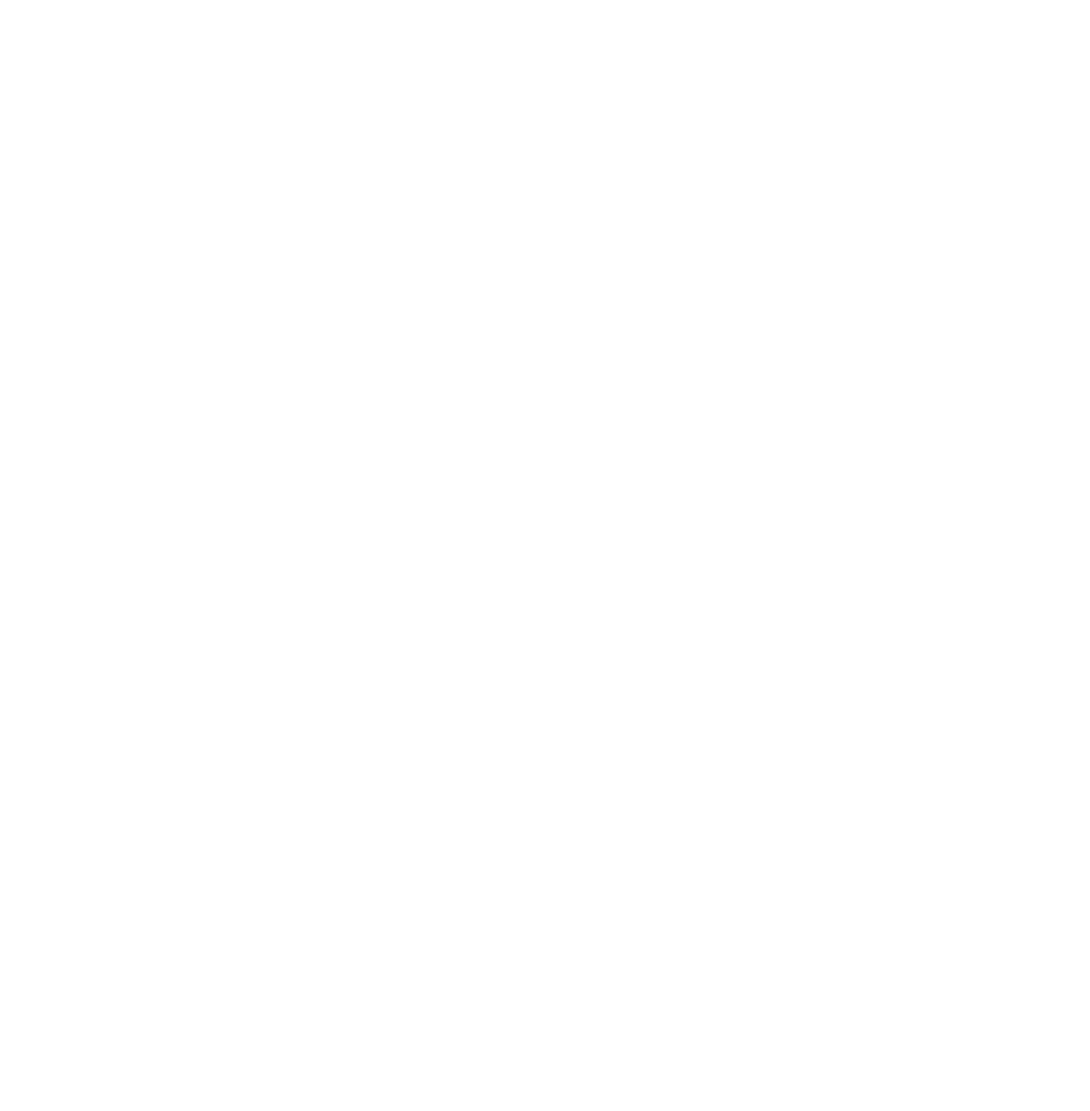
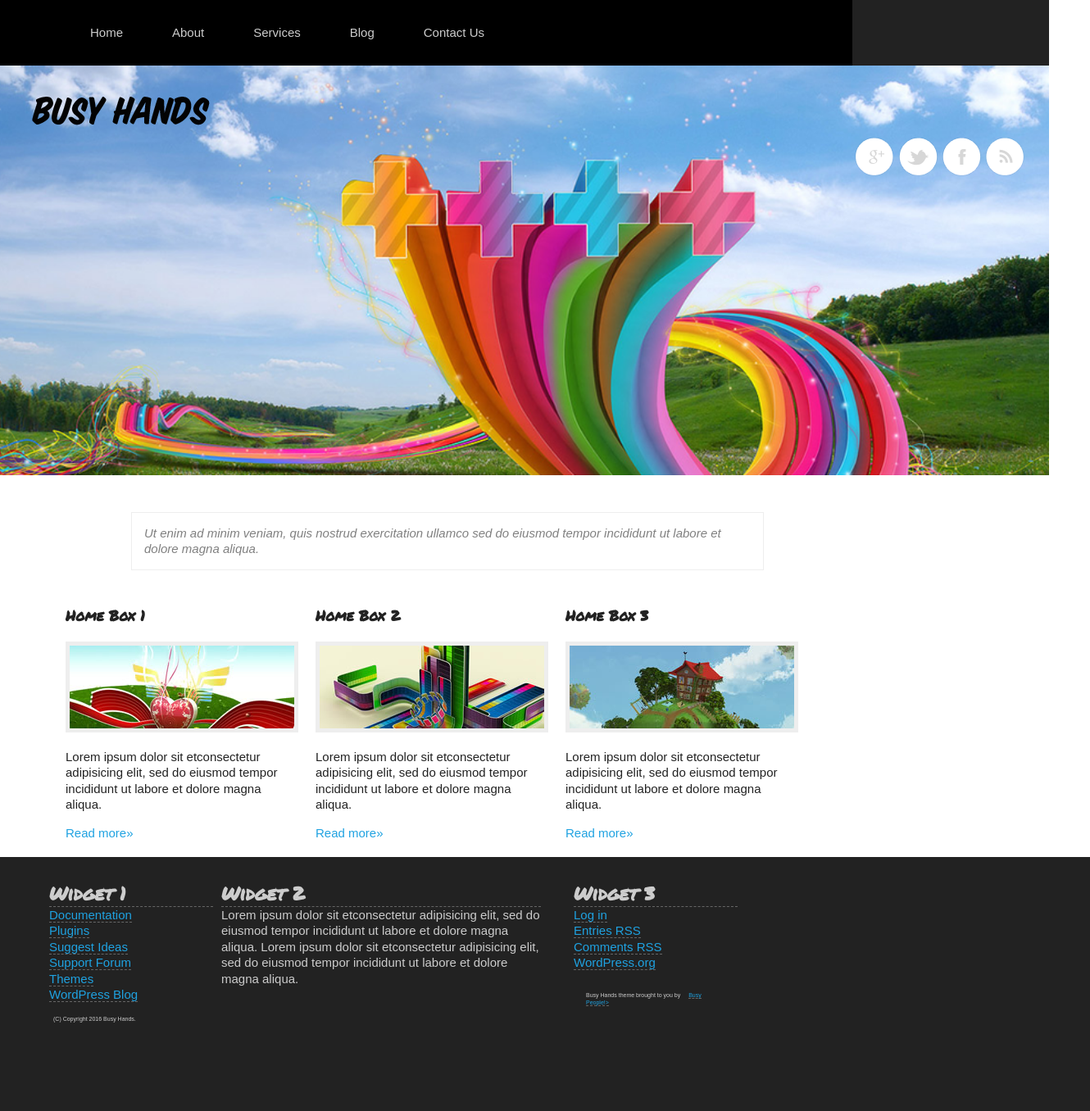
Before and after one commit to vdigregorio/fewd90week3, a plain HTML site: page index.html in a window 1280 px wide. Shown: the whole page at 82% size, 1330 px wide, since content can reach past the window. Before the commit the page ends 800 px from the top, so only its background shows below. Drawn offline with Linux system fonts and the light colour scheme.

Commit message:
initial commit hw
homework week 3

```diff
--- a/css/style.css
+++ b/css/style.css
@@ -1,20 +1,204 @@
 * {
+  padding: 0;
   margin: 0;
-  padding: 0;
 }
-
 body {
   font-family: Arial, Helvetica, sans-serif;
   font-size: 15px;
   color: #222222;
   line-height: 1.3;
+  width: 100%;
+}
+#header{
+  width: 100%;
+  background-color: #222222;
+}
+#marginart{
+  margin: 15px 15px 15px 0;
+}
+blockquote{
+  font-size: 15px;
+  margin: 45px 110px 45px 110px;
+  width: 740px;
+  display: center block;
+  padding: 15px;
+  border: solid 1px #eee;
+  overflow: auto;
+  font-style: italic;
+  color: gray;
 }
 
+h1{
+font-family: "permanent marker";
+margin: 0 0 20px 0;
+}
+article{
+  width: 290px;
+  float: left;
+  margin-left: 45px;
+  margin-right: 45px;
+}
+#UH{
+
+}
+
+.homebox{
+  width: 960px;
+  float: left;
+  margin-bottom: 20px;
+  margin-left: 50px;
+}
+#homebox1{
+  margin: 0 0 0 30px;
+}
+#homebox1 a{
+  color: #1FA2E1;
+
+}
+#homebox2{
+  margin: 0 15px 0 15px;
+}
+#homebox2 a{
+  color: #1FA2E1;
+
+}
+#homebox3{
+  margin: 0 0 0;
+}
+#homebox3 a{
+  color: #1FA2E1;
+
+}
+.clearfix{
+  background-color: black;
+  width: 100%;
+}
+.footer{
+  width: 100%;
+  height: 300px;
+  background-color: #222;
+  padding-top: 10px;
+  padding-left: 50px;
+  color: #222;
+}
+.footer a{
+  color: #1FA2E1;
+  border-bottom: dashed 1px #666;
+  margin: 10px;
+
+
+}
+
+h2{
+  margin-top: 20px;
+  margin-left: 10px;
+  font-family: "permanent marker";
+  color: #ccc;
+  border-bottom: dashed 1px #666;
+}
+p{
+  color: #ccc;
+}
+#bh{
+
+}
+#widget1{
+  width: 210px ;
+  float: left;
+  position: block inline;
+}
+#widget1 p{
+  margin: 15px;
+  font-size: 7px;
+}
+#widget2{
+ width: 400px ;
+ float: left;
+ position: block inline;
+ overflow: auto;
+}
+#widget2 p{
+  margin-left: 10px;
+}
+#widget3{
+  width: 210px ;
+  float: left;
+  position: block inline;
+  margin-left: 30px;
+}
+#widget3 p{
+  font-size: 7px;
+  margin: 25px;
+}
+
+.home a{
+  color: #cccccc;
+  text-decoration: none;
+  display: inline;
+  float: left;
+  padding: 30px;
+}
+a{
+  text-decoration: none;
+}
+.hero-inner{
+float: right;
+display: inline-block;
+
+text-decoration: none;
+}
+
+.container{
+  width: 100%;
+}
+.home:hover{
+  background-color: ;
+  color: #1FA2E1;
+  transition: all 0.2s;
+  width: 960px;
+}
+#hero{
+  background-image: url("../images/photobanner.png");
+  background-size: cover;
+  background-position: center center;
+  width: 100%;
+  height: 500px;
+  position: relative;
+  overflow: hidden;
+}
+.terms1{
+display: block;
+}
+.terms2{
+  display: block;
+}
+.UH:after{
+  content: "";
+  display: block;
+  clear: both;
+}
+.clearfix:after{
+  content: "";
+  display: block;
+  clear: both;
+}
+.footer:after{
+   content: "";
+  display: block;
+  clear: both;
+}
+.content:after{
+  content: "";
+  display: block;
+  clear: both;
+}
+#hero .UH{
+  text-decoration: none;
+}
 /* Utility clearing classes you may use. */
 .clear {
   clear: both;
 }
-
 .clearfix:after {
   display: block;
   clear: both;
--- a/index.html
+++ b/index.html
@@ -1,11 +1,103 @@
 <!DOCTYPE html>
 <html>
+<body>
   <head>
     <title>Busy Hands | A Place For Busy People</title>
+
     <link rel="stylesheet" type="text/css" href="https://fonts.googleapis.com/css?family=Permanent+Marker">
     <link rel="stylesheet" type="text/css" href="css/style.css">
-  </head>
-  <body>
 
+
+    <div id="wrapper">
+<div id="header">
+   	 <div class="container">
+    		<nav class="home clearfix" style="padding-left:80px">
+      			<a href="#">Home</a>
+      			<a href="#">About</a>
+      			<a href="#">Services</a>
+      			<a href="#">Blog</a>
+      			<a href="#">Contact Us</a>
+      		</nav>
+   	 </div>
+</div>
+
+<div class="content">
+   	<section id="hero">
+   		<div class="UH">
+        <div id="bh">
+   		<img src="images/logo.png" alt="logo" style="padding:30px 0 0 30px"></div>
+   	  			<nav class="hero-inner" style="padding-right: 30px">
+   	  			<a href="#">
+   	  				<img src="images/google.png">
+   	  			</a>
+   	  			<a href="#">
+   	  				<img src="images/twitter.png">
+   	  			</a>
+   	  			<a href="#">
+   	  				<img src="images/facebook.png">
+   	  			</a>
+   	  			<a href="#">
+   	  				<img src="images/rss.png">
+   	  			</a>
+   	  		</nav>
+   	  	</div>
+   	</section>
+    <section class="homebox">
+      <blockquote>Ut enim ad minim veniam, quis nostrud exercitation ullamco sed do eiusmod tempor incididunt ut labore et dolore magna aliqua.
+      </blockquote>
+      <article id="homebox1">
+        <h1>Home Box 1</h1>
+            <img src="images/photo-column1.jpg" style="border:5px solid #eee">
+            <div id=marginart>
+            Lorem ipsum dolor sit etconsectetur adipisicing elit, sed do eiusmod tempor incididunt ut labore et dolore magna aliqua.</div>
+           <a href="#">Read more&raquo;</a>
+       </article>
+       <article id="homebox2">
+        <h1>Home Box 2</h1>
+          <img src="images/photo-column2.jpg" style="border:5px solid #eee">
+          <div id=marginart>
+          Lorem ipsum dolor sit etconsectetur adipisicing elit, sed do eiusmod tempor incididunt ut labore et dolore magna aliqua.</div>
+          <a href="#">Read more&raquo;</a>
+       </article>
+       <article id="homebox3">
+         <h1>Home Box 3</h1>
+          <img src="images/photo-column3.jpg" style="border:5px solid #eee">
+
+          <div id=marginart>
+          Lorem ipsum dolor sit etconsectetur adipisicing elit, sed do eiusmod tempor incididunt ut labore et dolore magna aliqua.</div>
+          <a href="#">Read more&raquo;</a>
+       </article>
+     </section>
+     </div>
+
+     <div class="footer">
+      <div id="widget1">
+        <h2>Widget 1</h2>
+          <a href="#">Documentation</a><br>
+          <a href="#">Plugins</a><br>
+          <a href="#">Suggest Ideas</a><br>
+          <a href="#">Support Forum</a><br>
+          <a href="#">Themes</a><br>
+          <a href="#">WordPress Blog</a><br>
+          <p>(C) Copyright 2016 Busy Hands.</p>
+
+       </div>
+       <div id="widget2">
+        <h2>Widget 2</h2>
+          <p>Lorem ipsum dolor sit etconsectetur adipisicing elit, sed do eiusmod tempor incididunt ut labore et dolore magna aliqua. Lorem ipsum dolor sit etconsectetur adipisicing elit, sed do eiusmod tempor incididunt ut labore et dolore magna aliqua.
+          </p>
+        </div>
+        <div id="widget3">
+          <h2> Widget 3</h2>
+             <a href="#">Log in</a><br>
+             <a href="#">Entries RSS</a><br>
+             <a href="#">Comments RSS</a><br>
+             <a href="#">WordPress.org</a><br>
+             <p>Busy Hands theme brought to you by<a href="#">Busy People!></a></p>
+        </div>
+      </div>
+     </div>
+</div>
+    </head>
   </body>
 </html>
```
Also changed, not shown: css/normalize.min.css (added, +1 -0 lines).
